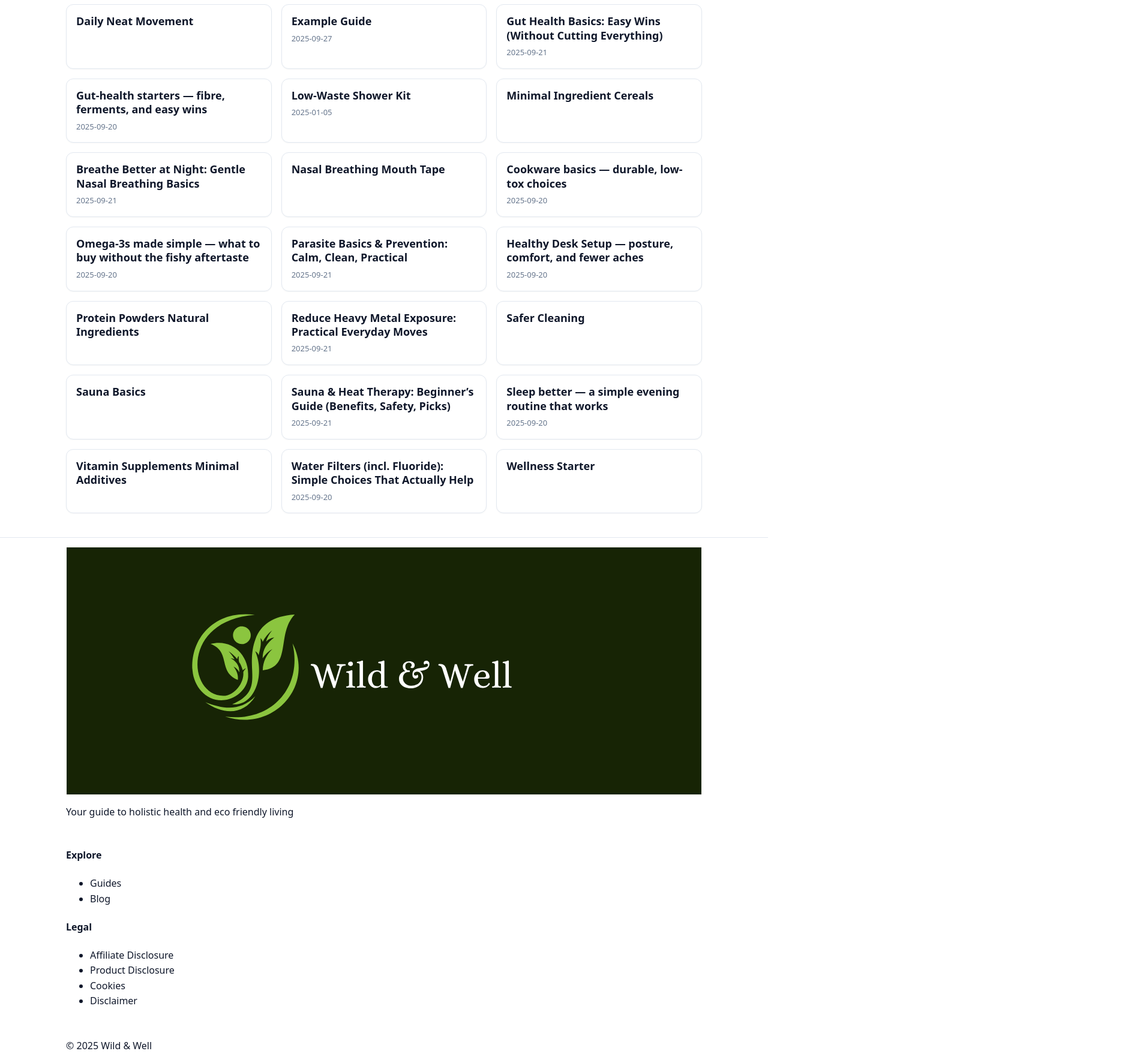
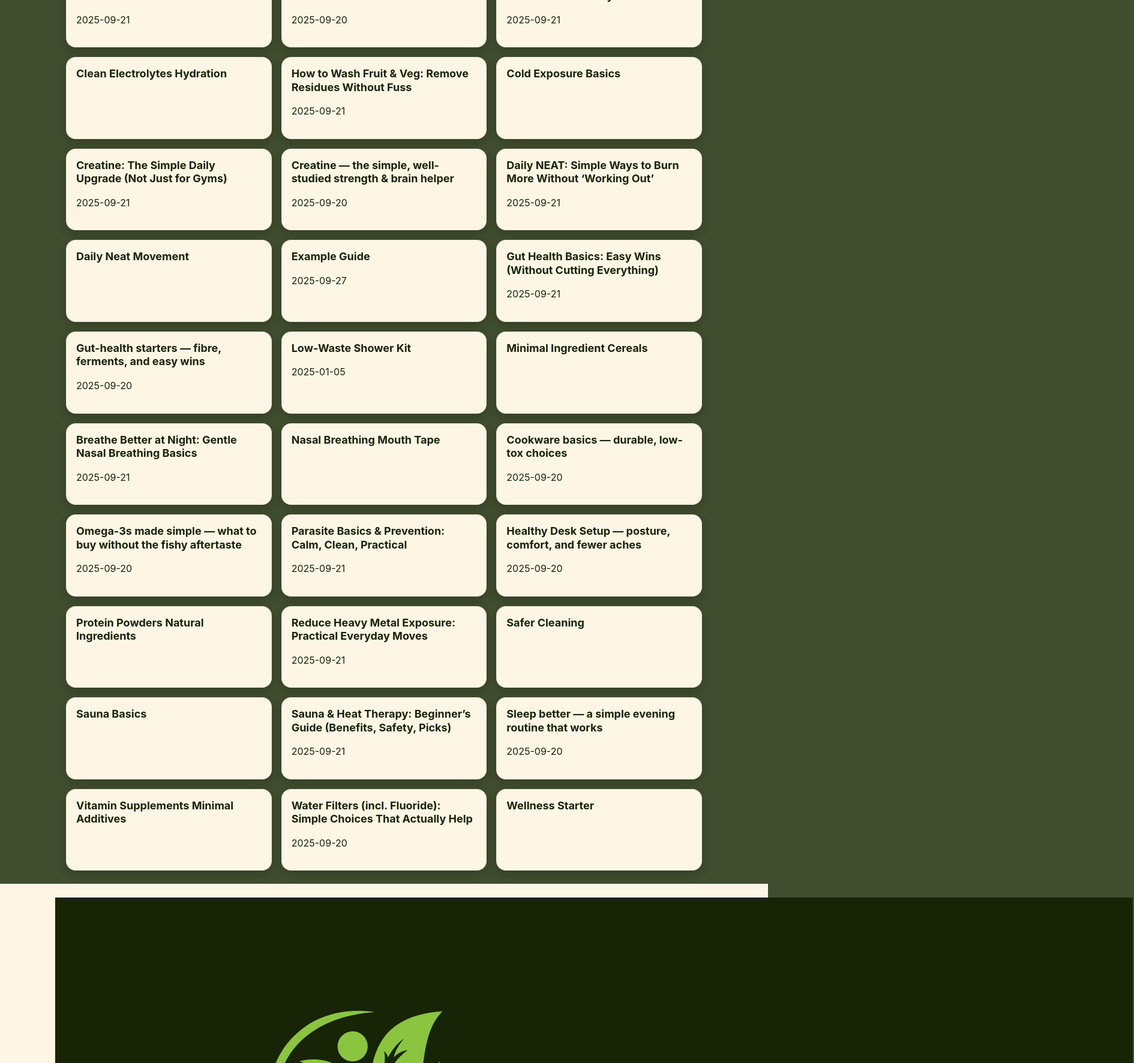
Before and after one commit to dariosandison/Eco---Holistic, a Next.js app: page / in a window 1280 px wide. Shown: the part 780-2553 px from the top of the page at 60% size, 1890 px wide, since content can reach past the window. Built offline with nearby package versions, Linux system fonts and the light colour scheme.

Commit message:
Update globals.css

```diff
--- a/styles/globals.css
+++ b/styles/globals.css
@@ -1,272 +1,104 @@
-/* ===============================
-   styles/globals.css  (full swap)
-   =============================== */
+/* styles/globals.css — REPLACE file with this version */
 
-/* -------- Reset / Base -------- */
-*,
-*::before,
-*::after {
-  box-sizing: border-box;
+/* Reset / base */
+*,*::before,*::after{box-sizing:border-box}
+html,body{margin:0;padding:0}
+body{
+  font-family: ui-sans-serif, -apple-system, "Inter", "Segoe UI", Roboto, Arial, sans-serif;
+  line-height:1.6;
+  background:#404d2e; /* olive backdrop */
+  color:#172308;      /* deep olive text */
 }
 
-html,
-body {
-  padding: 0;
-  margin: 0;
-  height: 100%;
-}
-
-body {
-  font-family: system-ui, -apple-system, Segoe UI, Roboto, Helvetica, Arial, "Apple Color Emoji", "Segoe UI Emoji";
-  line-height: 1.6;
-  color: #0f172a; /* slate-900 */
-  background: #ffffff;
-  display: flex;
-  flex-direction: column; /* enables sticky footer layout */
-  min-height: 100vh;
+/* Color tokens */
+:root{
+  --olive-950:#172308;
+  --olive-900:#354224;
+  --olive-800:#404d2e;
+  --sage-400:#b9bdab;
+  --cream:#fdf6e5;
 }
 
 /* Links */
-a {
-  color: inherit;
-  text-decoration: none;
-}
-a:hover {
-  text-decoration: underline;
+a{color:var(--olive-950);text-decoration:none}
+a:hover{text-decoration:underline}
+
+/* Container */
+.container{
+  width:100%;
+  max-width:1100px;
+  margin-left:auto;
+  margin-right:auto;
+  padding-left:20px;
+  padding-right:20px;
 }
 
-/* Images */
-img {
-  max-width: 100%;
-  height: auto;
-  display: block;
-  vertical-align: middle;
-  border-style: none;
+/* Header */
+.site-header{
+  position:sticky;top:0;z-index:40;
+  background:var(--olive-800);
+  border-bottom:1px solid rgba(255,255,255,.08);
+}
+.header-inner{
+  height:56px;
+  display:flex;align-items:center;justify-content:space-between;gap:16px;
+}
+.logo-link{display:flex;align-items:center;gap:10px;color:#f2f5ea;font-weight:700}
+.site-logo{width:26px;height:auto}
+.nav{display:flex;align-items:center;gap:14px}
+.nav a{color:#f2f5ea;opacity:.9}
+.nav a:hover{opacity:1}
+.search{
+  display:flex;align-items:center;gap:8px;
+  width:280px;max-width:42vw;
+  background:var(--cream);
+  border:1px solid rgba(0,0,0,.08);
+  border-radius:999px;
+  padding:6px 10px;
+}
+.search input{
+  background:transparent;border:0;outline:0;width:100%;
+  font-size:14px;color:var(--olive-950);
 }
 
-/* -------- Layout helpers -------- */
-.container {
-  width: 100%;
-  max-width: 1100px;
-  margin-left: auto;
-  margin-right: auto;
-  padding-left: 20px;
-  padding-right: 20px;
+/* Hero panel */
+.hero-wrap{padding:22px 0}
+.hero{
+  background:var(--cream);
+  border-radius:22px;
+  box-shadow:0 12px 28px rgba(0,0,0,.22);
+  padding:18px;
 }
+.hero-inner{display:flex;flex-direction:column;align-items:center;text-align:center}
+.hero-logo{width:100%;max-width:920px;border-radius:12px;display:block}
+.hero-slogan{margin:12px 0 0;font-size:18px;color:var(--olive-900)}
+.cta-row{display:flex;gap:10px;justify-content:center;margin-top:12px}
+.btn{display:inline-flex;align-items:center;justify-content:center;padding:10px 16px;border-radius:14px;font-weight:600;border:1px solid transparent}
+.btn-primary{background:var(--olive-900);color:var(--cream)}
+.btn-outline{background:transparent;color:var(--olive-900);border-color:var(--olive-900)}
+.meta{margin-top:10px;font-size:13px;color:var(--olive-900);display:flex;gap:8px;flex-wrap:wrap;justify-content:center}
 
-/* Push footer to bottom when content is short */
-main {
-  flex: 1 0 auto;
+/* Section titles on olive background */
+.section-title{margin:28px 6px 12px;color:var(--cream);font-weight:700;letter-spacing:.2px}
+
+/* Cards grid */
+.grid{display:grid;grid-template-columns:1fr;gap:16px}
+@media (min-width:640px){.grid{grid-template-columns:repeat(2,1fr)}}
+@media (min-width:1024px){.grid{grid-template-columns:repeat(3,1fr)}}
+
+.card{
+  background:var(--cream);
+  border-radius:16px;
+  padding:16px;
+  box-shadow:0 6px 16px rgba(0,0,0,.18);
+  border:1px solid rgba(0,0,0,.06);
+  transition:transform .16s ease, box-shadow .16s ease
 }
-.site-footer {
-  flex-shrink: 0;
-}
+.card:hover{transform:translateY(-2px);box-shadow:0 10px 22px rgba(0,0,0,.22)}
+.card h3{margin:0 0 6px;font-size:18px;line-height:1.25}
+.card-img{width:100%;height:auto;border-radius:12px;margin-bottom:10px}
 
-/* If your app doesn't wrap pages in <main>, keep this to ensure sections don't collide with footer */
-section {
-  position: relative;
-  z-index: 0;
-}
-
-/* --------------------------------
-   HERO (logo centered + slogan)
-   -------------------------------- */
-.hero {
-  padding: 48px 0 28px;
-  background: #ffffff;
-  border-bottom: 1px solid #e2e8f0; /* slate-200 */
-}
-.hero-inner {
-  display: flex;
-  flex-direction: column;
-  align-items: center;
-  text-align: center;
-}
-.hero-logo {
-  width: 210px;          /* adjust if needed for your logo.svg */
-  max-width: 70vw;
-  height: auto;
-  margin: 8px auto 10px;
-}
-.hero-slogan {
-  margin: 6px 0 0;
-  font-size: 18px;
-  font-weight: 500;
-  color: #334155;        /* slate-700 */
-}
-
-/* --------------------------------
-   SECTION TITLES
-   -------------------------------- */
-.section-title {
-  margin: 28px 0 18px;
-  font-size: 22px;
-  line-height: 1.25;
-  font-weight: 700;
-  color: #0f172a; /* slate-900 */
-}
-
-/* --------------------------------
-   GUIDES GRID + CARDS (responsive)
-   -------------------------------- */
-.guides {
-  padding: 8px 0 40px;
-  background: #ffffff;
-}
-
-.grid {
-  display: grid;
-  grid-template-columns: 1fr;
-  gap: 16px;
-}
-
-@media (min-width: 560px) {
-  .grid {
-    grid-template-columns: repeat(2, 1fr);
-  }
-}
-@media (min-width: 900px) {
-  .grid {
-    grid-template-columns: repeat(3, 1fr);
-  }
-}
-
-.card {
-  display: block;
-  background: #ffffff;
-  border: 1px solid #e2e8f0;      /* slate-200 */
-  border-radius: 12px;
-  padding: 16px;
-  transition: transform 160ms ease, box-shadow 160ms ease, border-color 160ms ease;
-  box-shadow: 0 1px 2px rgba(2, 6, 23, 0.04); /* subtle */
-}
-
-.card:hover {
-  transform: translateY(-2px);
-  border-color: #cbd5e1;          /* slate-300 */
-  box-shadow: 0 6px 18px rgba(2, 6, 23, 0.08);
-  text-decoration: none;
-}
-
-.card h3 {
-  margin: 0 0 6px;
-  font-size: 18px;
-  line-height: 1.3;
-  font-weight: 700;
-  color: #0f172a;
-}
-
-.card .date {
-  margin: 0;
-  font-size: 13px;
-  color: #64748b;                 /* slate-500 */
-}
-
-/* --------------------------------
-   FOOTER (single, “floating”/sticky)
-   -------------------------------- */
-/* Place class="site-footer" on your footer element. This combo keeps it at the bottom when content is short without overlapping content. */
-.site-footer {
-  border-top: 1px solid #e2e8f0;
-  background: #ffffff;
-}
-.site-footer .container {
-  display: flex;
-  flex-wrap: wrap;
-  gap: 10px 16px;
-  align-items: center;
-  justify-content: space-between;
-  padding: 16px 20px;
-  min-height: 60px;
-}
-.site-footer .links {
-  display: flex;
-  gap: 14px;
-  flex-wrap: wrap;
-}
-.site-footer .links a {
-  font-size: 14px;
-  color: #334155;
-}
-.site-footer .links a:hover {
-  color: #0f172a;
-  text-decoration: underline;
-}
-
-/* Hide any accidental duplicate footers */
-footer.duplicate,
-.site-footer.duplicate {
-  display: none !important;
-}
-
-/* --------------------------------
-   NEWSLETTER BAR (non-obstructing)
-   -------------------------------- */
-/* If you have a newsletter strip, use class="newsletter". It renders in normal flow, so it won't cover the footer. */
-.newsletter {
-  position: relative;           /* keep in flow; not fixed */
-  z-index: 0;
-  width: 100%;
-  background: #f8fafc;         /* slate-50 */
-  border-top: 1px solid #e2e8f0;
-  border-bottom: 1px solid #e2e8f0;
-}
-.newsletter .container {
-  padding: 14px 20px;
-  display: flex;
-  flex-wrap: wrap;
-  gap: 10px 12px;
-  align-items: center;
-  justify-content: space-between;
-}
-.newsletter h4 {
-  margin: 0;
-  font-size: 16px;
-  color: #0f172a;
-}
-.newsletter form,
-.newsletter .form {
-  display: flex;
-  gap: 8px;
-  align-items: center;
-}
-.newsletter input[type="email"] {
-  height: 38px;
-  padding: 0 12px;
-  border: 1px solid #cbd5e1;
-  border-radius: 8px;
-  outline: none;
-}
-.newsletter input[type="email"]:focus {
-  border-color: #64748b;
-}
-.newsletter button,
-.newsletter .btn {
-  height: 38px;
-  padding: 0 14px;
-  border-radius: 8px;
-  border: 1px solid #0f172a;
-  background: #0f172a;
-  color: #ffffff;
-  cursor: pointer;
-}
-.newsletter button:hover,
-.newsletter .btn:hover {
-  filter: brightness(1.05);
-}
-
-/* --------------------------------
-   OPTIONAL: generic header clean-up
-   -------------------------------- */
-/* If an old header is rendering above the hero, you can hide it by giving it .site-header or .legacy-header. Remove this if you have a correct Header component you want visible. */
-.site-header,
-.legacy-header {
-  display: none;
-}
-
-/* --------------------------------
-   Utilities
-   -------------------------------- */
-.mt-0 { margin-top: 0 !important; }
-.mb-0 { margin-bottom: 0 !important; }
-.hidden { display: none !important; }
+/* Footer */
+.site-footer{background:var(--cream);margin-top:22px;border-top:1px solid rgba(0,0,0,.06)}
+.footer-inner{display:flex;gap:20px;justify-content:space-between;flex-wrap:wrap;padding:22px 0}
+.footer-bottom{border-top:1px solid rgba(0,0,0,.06);padding:12px 0;color:#334155}
```
